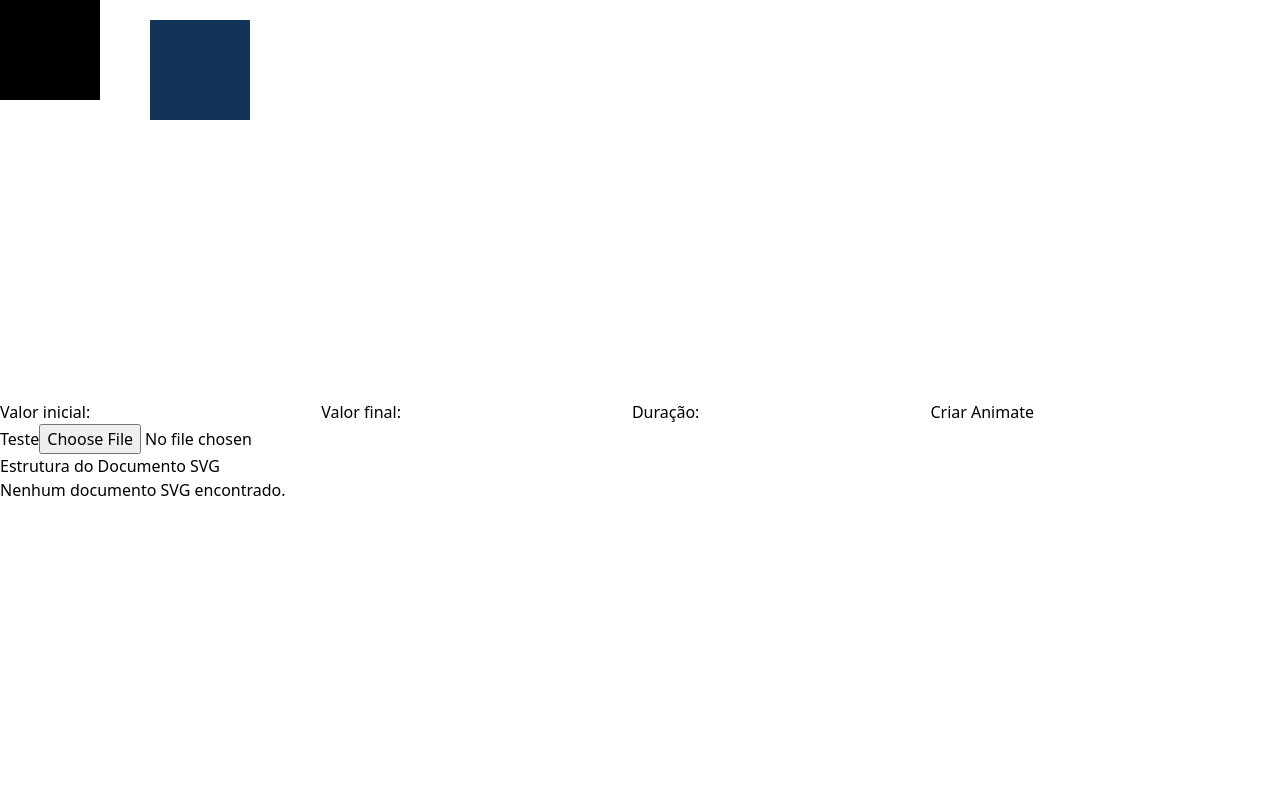
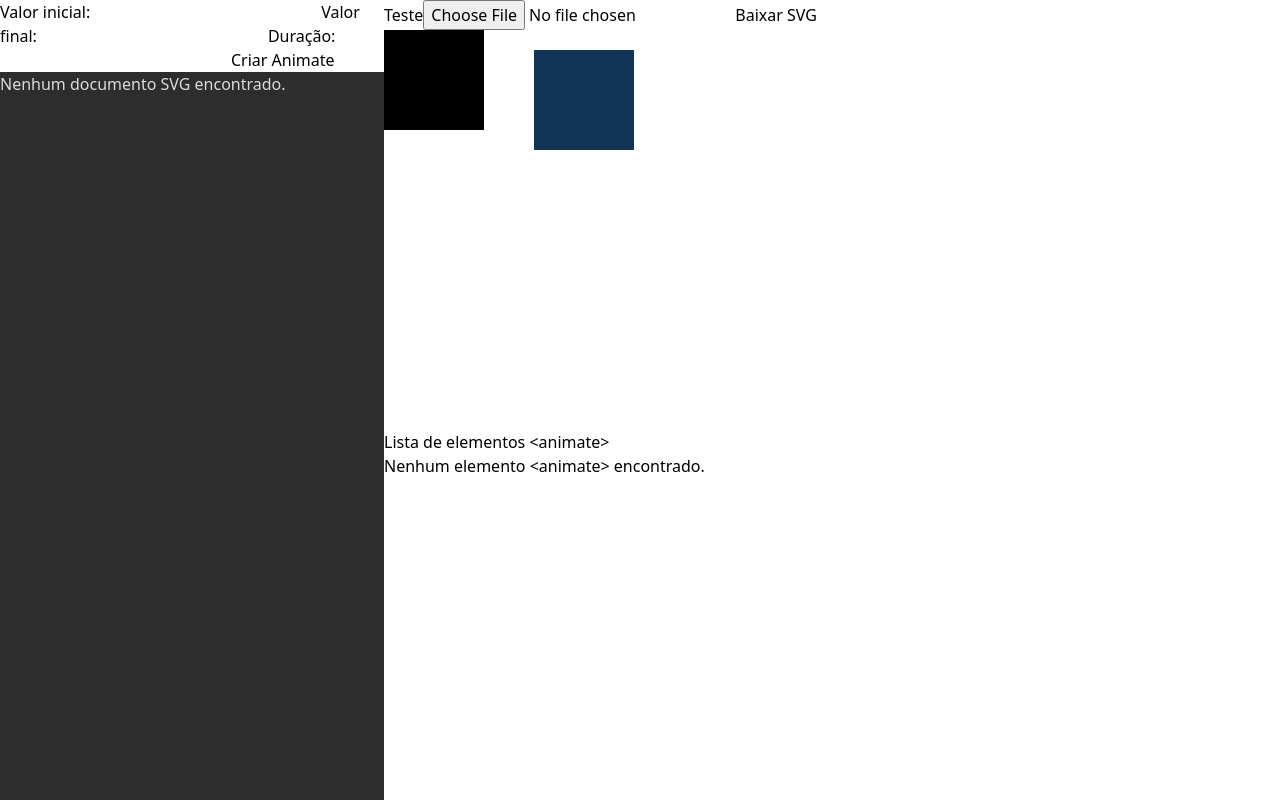
Before and after one commit to danilommarano/Mova, a Next.js app: page /alfa1 in a window 1280 px wide. Built offline with nearby package versions, Linux system fonts and the light colour scheme.

Commit message:
Funcionando sem estilo

```diff
--- a/components/Animatelist.jsx
+++ b/components/Animatelist.jsx
@@ -1,15 +1,17 @@
 import React, { useEffect, useState } from 'react';
 
-const AnimateList = ({ svgElement, loadedSVG, isSVGLoaded }) => {
+const AnimateList = ({ svgElement, loadedSVG, animateCounter }) => {
   const [animateElements, setAnimateElements] = useState([]);
 
-  if (!svgElement && !loadedSVG) return;
+  useEffect(() => {
+    if (!svgElement && !loadedSVG) return;
 
-  const svgContent = svgElement ? svgElement.outerHTML : loadedSVG;
-  const parser = new DOMParser();
-  const svgDocument = parser.parseFromString(svgContent, 'image/svg+xml');
-  setAnimateElements(Array.from(svgDocument.getElementsByTagName('animate')));
-
+    const svgContent = svgElement ? svgElement.outerHTML : loadedSVG;
+    const parser = new DOMParser();
+    const svgDocument = parser.parseFromString(svgContent, 'image/svg+xml');
+    const animElements = Array.from(svgDocument.getElementsByTagName('animate'));
+    setAnimateElements(animElements);
+  }, [svgElement, loadedSVG, animateCounter]);
 
   return (
     <div>
--- a/components/SVGStructure.jsx
+++ b/components/SVGStructure.jsx
@@ -9,35 +9,42 @@ useEffect(() => {
     const svgContent = svgElement ? svgElement.outerHTML : loadedSVG;
     const parser = new DOMParser();
     const doc = parser.parseFromString(svgContent, 'image/svg+xml');
-  const structure = getSVGStructure(doc.documentElement);
+    const structure = getSVGStructure(doc.documentElement, 0);
     setSVGStructure(structure);
   }, [svgElement, loadedSVG]);
 
+  const getSVGStructure = (element, depth) => {
+    const structure = {
+      tagName: element.tagName,
+      depth,
+      children: [],
+    };
 
-  const getSVGStructure = (element) => {
-    const structure = {};
-
-    structure.tagName = element.tagName;
-    structure.attributes = {};
-    for (let i = 0; i < element.attributes.length; i++) {
-      const attribute = element.attributes[i];
-      structure.attributes[attribute.name] = attribute.value;
-    }
-
-    structure.children = [];
     for (let i = 0; i < element.children.length; i++) {
       const child = element.children[i];
-      structure.children.push(getSVGStructure(child));
+      const childStructure = getSVGStructure(child, depth + 1);
+      structure.children.push(childStructure);
     }
 
     return structure;
   };
 
+  const renderSVGStructure = (structure) => {
+    const className = 'm-[' + structure.depth * 20 + 'px]'
     return (
-    <div>
-      <h3>Estrutura do Documento SVG</h3>
+      <>
+        <div className={className}>
+          {structure.tagName} (Depth: {structure.depth})
+        </div>
+        {structure.children.map((child) => renderSVGStructure(child))}
+      </>
+    );
+  };
+
+  return (
+    <div className='flex flex-col h-full bg-[#2D2D2E] text-[#DBDBDB]'>
       {svgStructure ? (
-        <pre>{JSON.stringify(svgStructure, null, 2)}</pre>
+        renderSVGStructure(svgStructure)
       ) : (
         <p>Nenhum documento SVG encontrado.</p>
       )}
--- a/pages/alfa1.jsx
+++ b/pages/alfa1.jsx
@@ -38,12 +38,43 @@ const App = () => {
     reader.readAsText(file);
   };
 
+  const handleDownloadSVG = () => {
+    let svgContent;
+    let fileName;
+    if (isSVGLoaded) {
+      svgContent = loadedSVG;
+      fileName = 'loaded.svg';
+    } else {
+      svgContent = rootSVG.current.outerHTML;
+      fileName = 'root.svg';
+    }
+
+    const blob = new Blob([svgContent], { type: 'image/svg+xml' });
+    const url = URL.createObjectURL(blob);
+    const link = document.createElement('a');
+    link.href = url;
+    link.download = fileName;
+    document.body.appendChild(link);
+    link.click();
+    document.body.removeChild(link);
+    URL.revokeObjectURL(url);
+  };
+
   return (
+    <div className='flex '>
+      <div className='flex flex-col h-screen w-96'>
+        <CreateAnimateForm
+          svgElementRef={selectedSVGChild}
+          onAnimateCreated={handleAnimateCreated}
+        />
+        <SVGStructure key={animateCounter} svgElement={rootSVG.current} loadedSVG={loadedSVG} />
+      </div>
       <div>
-      <svg ref={rootSVG} onClick={handleSvgClick} width="400" height="400">
-        {loadedSVG && (
-          <g dangerouslySetInnerHTML={{ __html: loadedSVG }} />
-        )}
+        <button onClick={handleRestartAnimation}>Teste</button>
+        <input type="file" accept=".svg" onChange={handleFileUpload} />
+        <button onClick={handleDownloadSVG}>Baixar SVG</button>
+        <svg ref={rootSVG} onClick={handleSvgClick} xmlns="http://www.w3.org/2000/svg" width="400" height="400">
+          {loadedSVG && <g dangerouslySetInnerHTML={{ __html: loadedSVG }} />}
           {!loadedSVG && (
             <>
               <rect width="100" height="100" />
@@ -51,15 +82,9 @@ const App = () => {
             </>
           )}
         </svg>
+        <AnimateList animateCounter={animateCounter} svgElement={rootSVG.current} loadedSVG={loadedSVG} />
+      </div>
 
-      <CreateAnimateForm
-        svgElementRef={selectedSVGChild}
-        onAnimateCreated={handleAnimateCreated}
-      />
-      <AnimateList svgElement={rootSVG.current} loadedSVG={loadedSVG} />
-      <button onClick={() => handleRestartAnimation()}>Teste</button>
-      <input type="file" accept=".svg" onChange={handleFileUpload} />
-      <SVGStructure svgElement={rootSVG.current} loadedSVG={loadedSVG} />
     </div>
   );
 };
```
Lines whose indentation alone changed are shown as unchanged.
